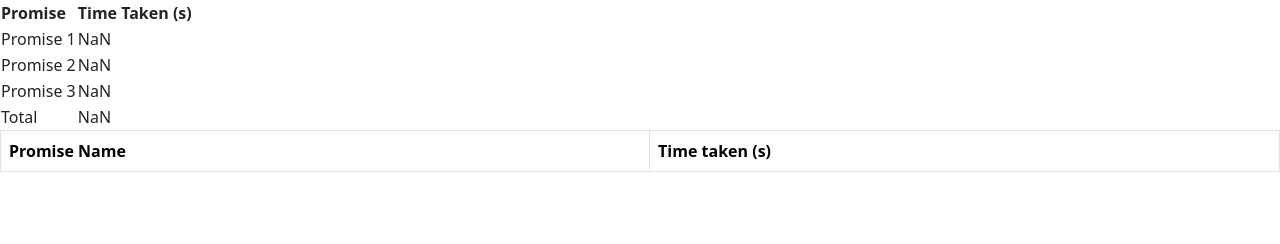
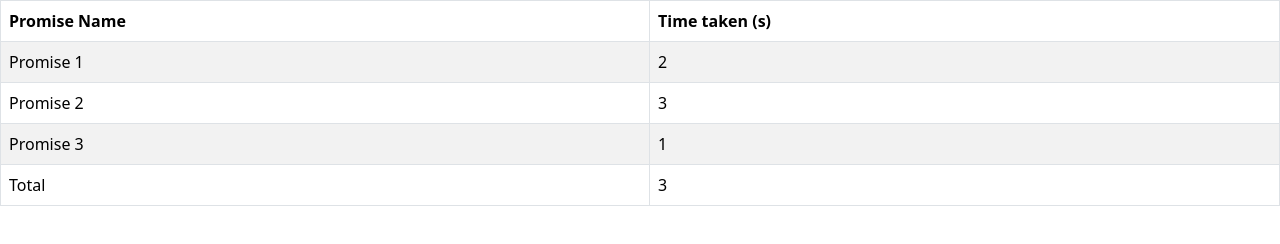
Before and after one commit to acciojob/wait-for-multiple-promises-PravinElangovan, a website: page main.html in a window 1280 px wide. Drawn offline with nearby package versions, Linux system fonts and the light colour scheme.

Commit message:
created a submission

```diff
--- a/main.html
+++ b/main.html
@@ -12,15 +12,6 @@
   </head>
 
   <body>
-	  <table>
-      <tr>
-        <th>Promise</th>
-        <th>Time Taken (s)</th>
-      </tr>
-      <tr id="loading">
-        <td colspan="2">Loading...</td>
-      </tr>
-    </table>
     <!-- the entire body must be written by student -->
     <table class="table table-striped table-hover table-bordered">
       <thead>
--- a/script.js
+++ b/script.js
@@ -1,34 +1,52 @@
-//your JS code here. If required.
-function waitRandomTime() {
-        const delay = Math.floor(Math.random() * 3) + 1;
-        return new Promise(resolve => setTimeout(resolve, delay * 1000));
-      }
+const res = document.getElementById("output");
 
-      // Create an array of 3 Promises that resolve after a random time between 1 and 3 seconds
-      const promises = [waitRandomTime(), waitRandomTime(), waitRandomTime()];
+const promises = [
+  new Promise((resolve) => {
+    const time = Math.floor(Math.random() * 3 + 1) * 1000;
+    setTimeout(() => resolve({ name: "Promise 1", time: time / 1000 }), time);
+  }),
+  new Promise((resolve) => {
+    const time = Math.floor(Math.random() * 3 + 1) * 1000;
+    setTimeout(() => resolve({ name: "Promise 2", time: time / 1000 }), time);
+  }),
+  new Promise((resolve) => {
+    const time = Math.floor(Math.random() * 3 + 1) * 1000;
+    setTimeout(() => resolve({ name: "Promise 3", time: time / 1000 }), time);
+  }),
+];
 
-      // Wait for all Promises to resolve using Promise.all
-      Promise.all(promises)
-        .then(results => {
-          // Remove the loading text
-          const loadingRow = document.getElementById("loading");
-          loadingRow.parentNode.removeChild(loadingRow);
+async function callFns() {
+  const start = new Date();
+  // Use Promise.all to wait for all Promises to resolve
+  res.innerHTML += `
+            <tr id="loading">
+                <td colspan=2>Loading...</td>
+            </tr>
+          `;
+  await Promise.all(promises)
+    .then((results) => {
+      res.innerHTML = ``;
+      // Log the array of results
+      results.forEach((e) => {
+        res.innerHTML += `
+            <tr>
+                <td>${e.name}</td>
+                <td>${e.time}</td>
+            </tr>
+          `;
+      });
+    })
+    .catch((error) => {
+      console.error(error);
+    });
 
-          // Populate the table with the results
-          const table = document.querySelector("table");
-          for (let i = 0; i < results.length; i++) {
-            const row = table.insertRow();
-            const promiseCell = row.insertCell(0);
-            const timeCell = row.insertCell(1);
-            promiseCell.textContent = `Promise ${i + 1}`;
-            timeCell.textContent = (results[i] / 1000).toFixed(3);
-          }
-
-          // Add a row with the total time taken to resolve all Promises
-          const totalTime = results.reduce((total, time) => total + time, 0);
-          const totalRow = table.insertRow();
-          const totalCell = totalRow.insertCell(0);
-          const timeTakenCell = totalRow.insertCell(1);
-          totalCell.textContent = "Total";
-          timeTakenCell.textContent = (totalTime / 1000).toFixed(3);
-        });
+  const end = new Date();
+  const timeInMillis = end - start;
+  res.innerHTML += `
+            <tr>
+                <td>Total</td>
+                <td>${timeInMillis / 1000}</td>
+            </tr>
+          `;
+}
+callFns();
```
